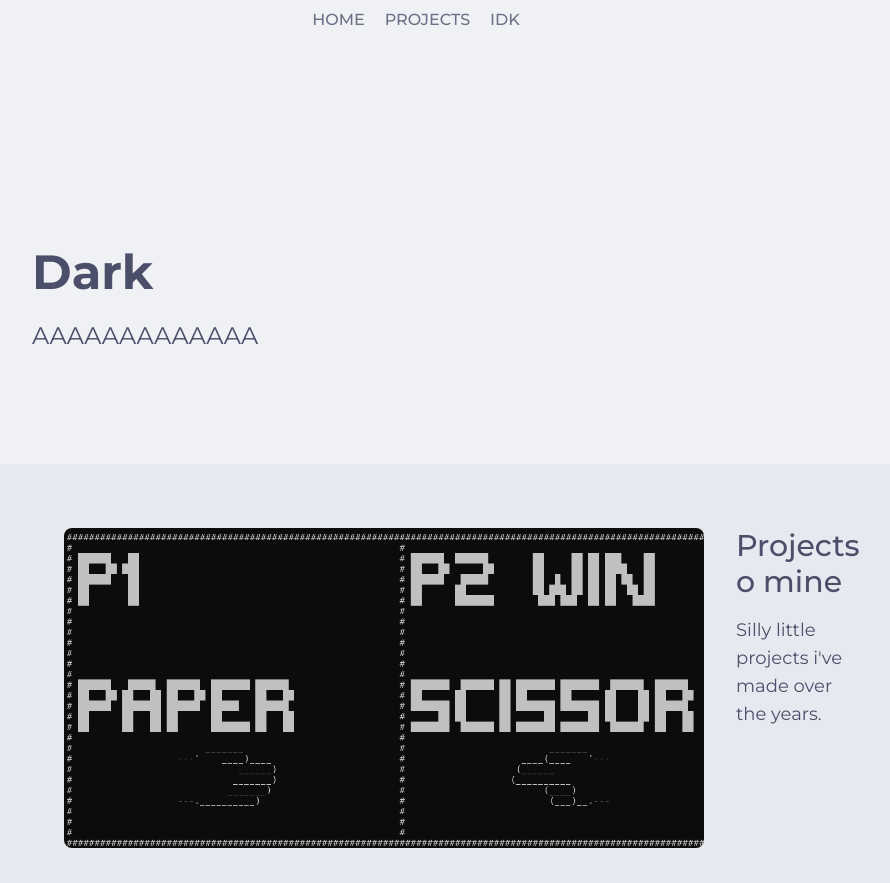
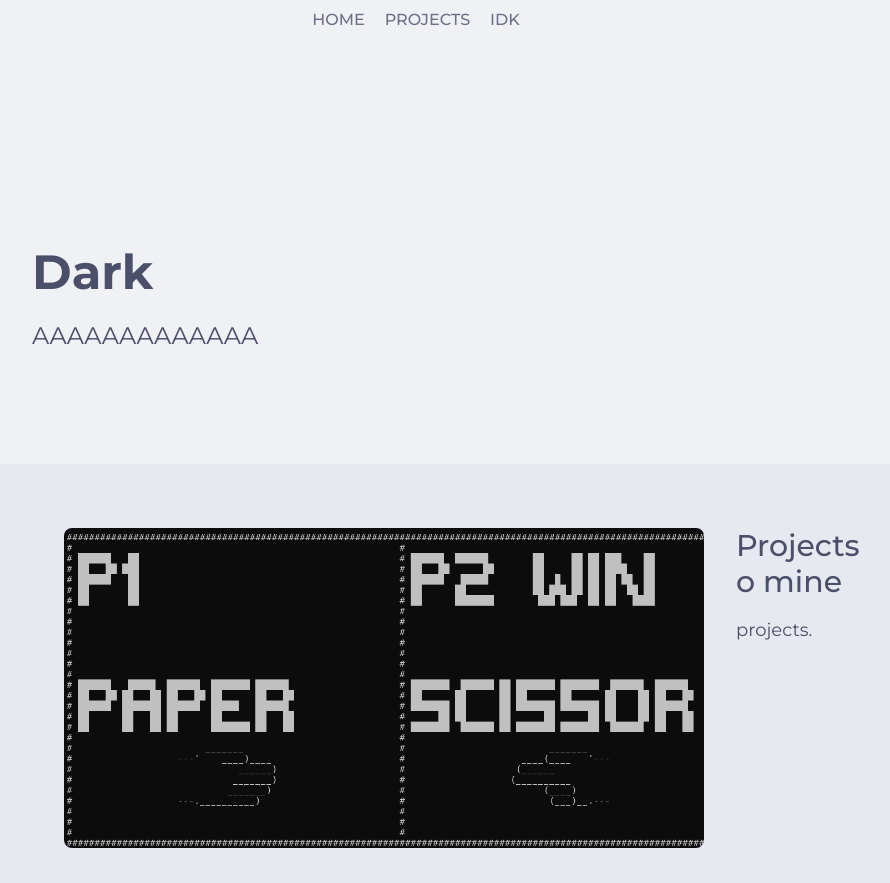
Before and after one commit to dkqr/dkqr.github.io, a website: page index.html in a window 1280 px wide. Shown: the top 883 px of the page, without its empty margins (224-1114 px from the left). Drawn offline with Linux system fonts and the light colour scheme.

Commit message:
Update project description in index.html

```diff
--- a/index.html
+++ b/index.html
@@ -27,7 +27,7 @@
             <img class="w-60 lg:w-80 h-80 rounded-lg xl:w-160 object-cover object-left" src="img/ultimaterps.png">
             <div>
                 <h3 class="font-medium text-2xl pb-4 md:text-3xl">Projects o mine</h3>
-                <p class="text-lg sm:w-full md:text-lg">Silly little projects i've made over the years.</p>
+                <p class="text-lg sm:w-full md:text-lg">projects.</p>
             </div>
         </a>
         <a class="w-xl md:w-3xl h-96 justify-left rounded-2xl flex p-8 gap-8 hover:bg-ctp-crust transition-colors" href="idk.html">
```
